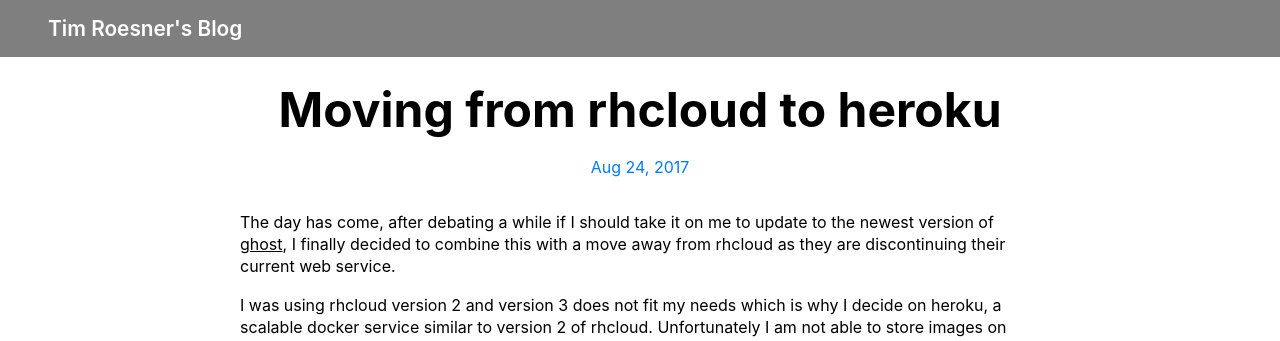
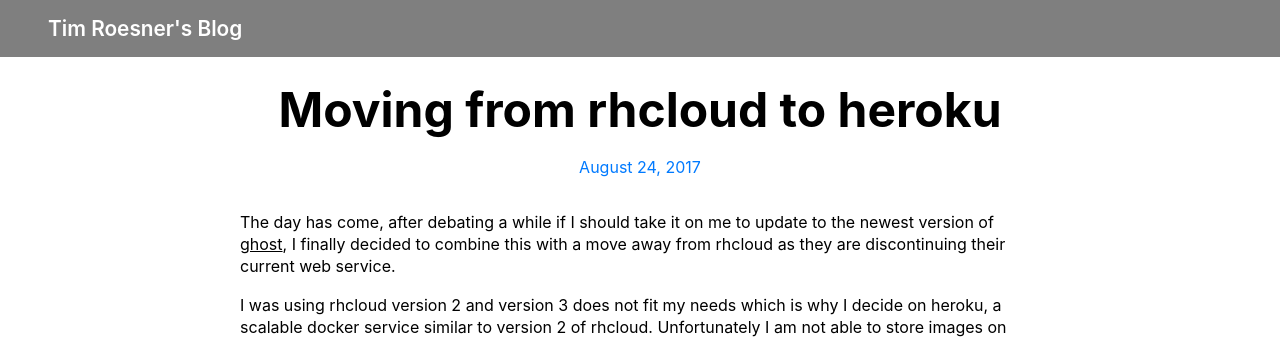
Before and after one commit to timroesner/Blog, a Jekyll site: the page built from _posts/2017-08-24-heroku-move.md, in a window 1280 px wide. Shown: the top 341 px of the page. Built offline with Jekyll 4.4.1, drawn with Linux system fonts in a browser that asks for light colours; nearby versions of some CDN libraries.

Commit message:
Change date formatting

```diff
--- a/_layouts/home.html
+++ b/_layouts/home.html
@@ -13,7 +13,7 @@ layout: main
         <footer style="color: #007AFF;">
             <time datetime="{{ post.date | date_to_xmlschema }}" itemprop="datePublished">
                     {%- assign date_format = site.minima.date_format | default: "%b %-d, %Y" -%}
-                    {{ post.date | date: date_format }}
+                    {{ post.date | date: '%b %-d, %Y' }}
             </time>
         </footer>
     </div>
--- a/_layouts/post.html
+++ b/_layouts/post.html
@@ -10,8 +10,7 @@ layout: main
             <h1 class="post-title">{{ page.title }}</h1>
             <p class="date">
                 <time datetime="{{ page.date | date_to_xmlschema }}" itemprop="datePublished">
-                        {%- assign date_format = site.minima.date_format | default: "%b %-d, %Y" -%}
-                        {{ page.date | date: date_format }}
+                        {{ page.date | date: '%B %-d, %Y' }}
                 </time>
             </p>
         </div>
```
